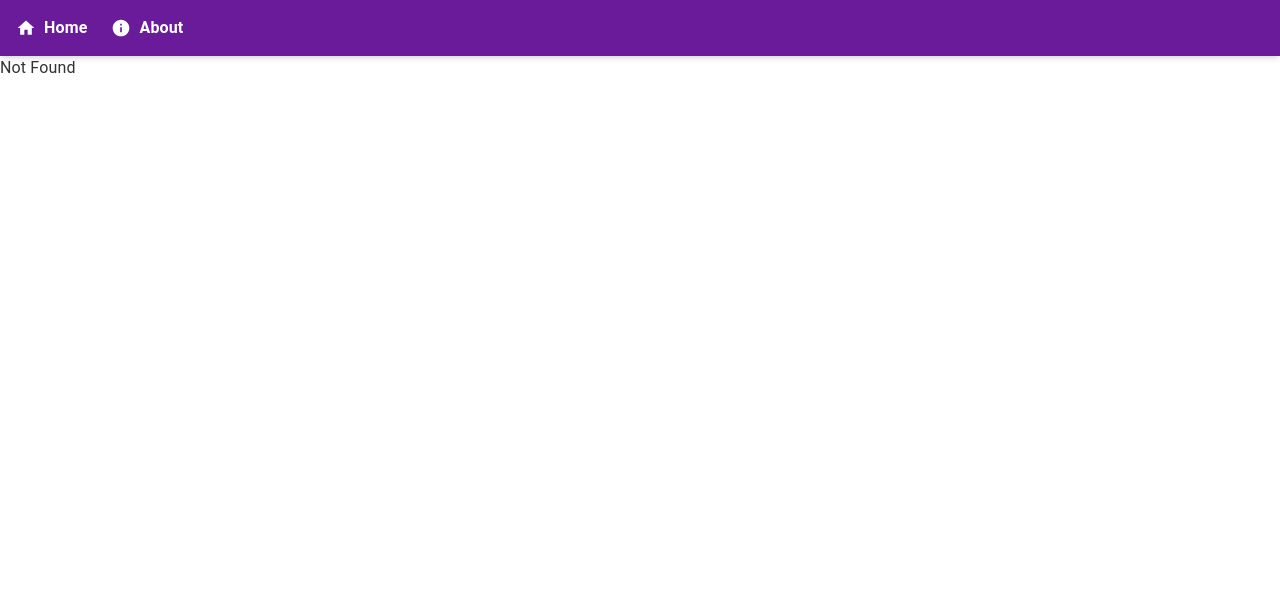
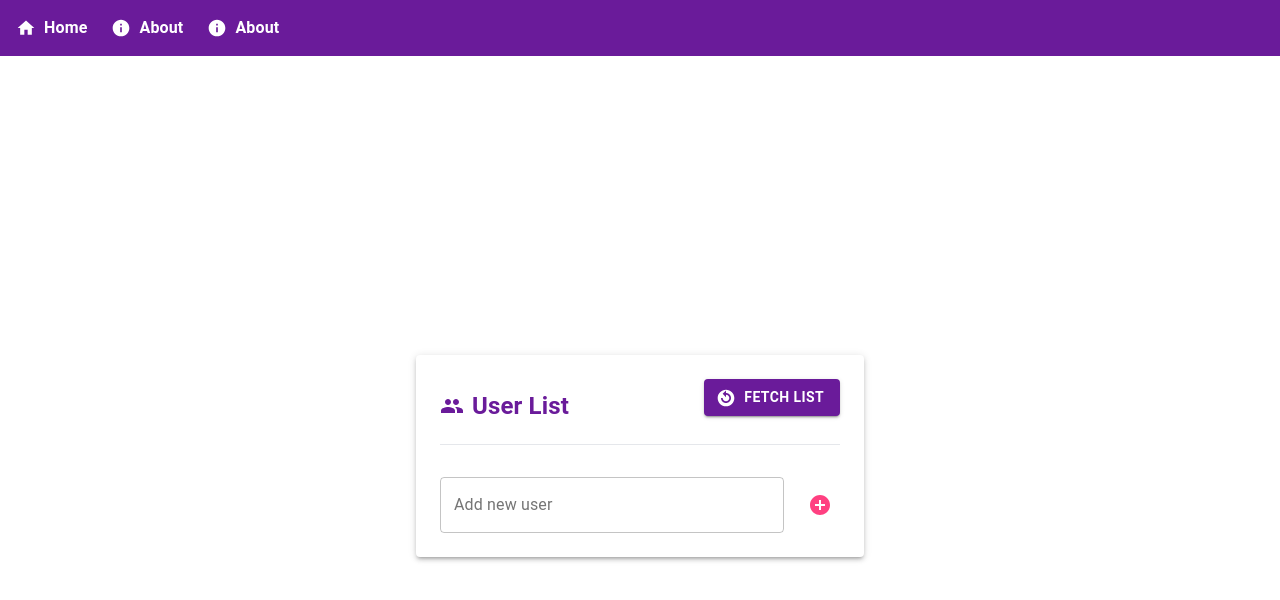
Before and after one commit to Junotas/React-Vite-TS-Tailwind-StartPage, a React (Vite) app: page /list in a window 1280 px wide. Before the commit this address had no page. Shown: the top 600 px of the page. Built offline with nearby package versions, Linux system fonts and the light colour scheme.

Commit message:
put the current index page code in a new page called list

```diff
--- a/src/routeTree.gen.ts
+++ b/src/routeTree.gen.ts
@@ -11,10 +11,17 @@
 // Import Routes
 
 import { Route as rootRoute } from './routes/__root'
+import { Route as ListImport } from './routes/list'
 import { Route as AboutImport } from './routes/about'
 import { Route as IndexImport } from './routes/index'
 
 // Create/Update Routes
+
+const ListRoute = ListImport.update({
+  id: '/list',
+  path: '/list',
+  getParentRoute: () => rootRoute,
+} as any)
 
 const AboutRoute = AboutImport.update({
   id: '/about',
@@ -46,6 +53,13 @@ declare module '@tanstack/react-router' {
       preLoaderRoute: typeof AboutImport
       parentRoute: typeof rootRoute
     }
+    '/list': {
+      id: '/list'
+      path: '/list'
+      fullPath: '/list'
+      preLoaderRoute: typeof ListImport
+      parentRoute: typeof rootRoute
+    }
   }
 }
 
@@ -54,36 +68,41 @@ declare module '@tanstack/react-router' {
 export interface FileRoutesByFullPath {
   '/': typeof IndexRoute
   '/about': typeof AboutRoute
+  '/list': typeof ListRoute
 }
 
 export interface FileRoutesByTo {
   '/': typeof IndexRoute
   '/about': typeof AboutRoute
+  '/list': typeof ListRoute
 }
 
 export interface FileRoutesById {
   __root__: typeof rootRoute
   '/': typeof IndexRoute
   '/about': typeof AboutRoute
+  '/list': typeof ListRoute
 }
 
 export interface FileRouteTypes {
   fileRoutesByFullPath: FileRoutesByFullPath
-  fullPaths: '/' | '/about'
+  fullPaths: '/' | '/about' | '/list'
   fileRoutesByTo: FileRoutesByTo
-  to: '/' | '/about'
-  id: '__root__' | '/' | '/about'
+  to: '/' | '/about' | '/list'
+  id: '__root__' | '/' | '/about' | '/list'
   fileRoutesById: FileRoutesById
 }
 
 export interface RootRouteChildren {
   IndexRoute: typeof IndexRoute
   AboutRoute: typeof AboutRoute
+  ListRoute: typeof ListRoute
 }
 
 const rootRouteChildren: RootRouteChildren = {
   IndexRoute: IndexRoute,
   AboutRoute: AboutRoute,
+  ListRoute: ListRoute,
 }
 
 export const routeTree = rootRoute
@@ -99,7 +118,8 @@ export const routeTree = rootRoute
       "filePath": "__root.tsx",
       "children": [
         "/",
-        "/about"
+        "/about",
+        "/list"
       ]
     },
     "/": {
@@ -107,6 +127,9 @@ export const routeTree = rootRoute
     },
     "/about": {
       "filePath": "about.tsx"
+    },
+    "/list": {
+      "filePath": "list.tsx"
     }
   }
 }
--- a/src/routes/__root.tsx
+++ b/src/routes/__root.tsx
@@ -43,6 +43,18 @@ export const Route = createRootRoute({
             <InfoIcon fontSize="small" />
             <span>About</span>
           </Link>
+          <Link
+            to="/list"
+            activeProps={{}}
+            className={baseLinkStyles}
+            style={{
+              color: theme.palette.primary.contrastText,
+              transition: "color 0.3s",
+            }}
+          >
+            <InfoIcon fontSize="small" />
+            <span>About</span>
+          </Link>
         </nav>
         <Outlet />
       </>
--- /dev/null
+++ b/src/routes/list.tsx
@@ -0,0 +1,122 @@
+import React, { useState } from "react";
+import { createFileRoute } from "@tanstack/react-router";
+import { useUserList } from "../hooks/useUserList";
+import { Button, IconButton, TextField, useTheme } from "@mui/material";
+import GroupIcon from "@mui/icons-material/Group";
+import AddCircleIcon from "@mui/icons-material/AddCircle";
+import DeleteIcon from "@mui/icons-material/Delete";
+import ReplayCircleFilledIcon from "@mui/icons-material/ReplayCircleFilled";
+
+export const Route = createFileRoute("/list")({
+  component: () => {
+    const [newUserName, setNewUserName] = useState("");
+    const {
+      users,
+      isLoading,
+      error,
+      toggleFetch,
+      addUser,
+      removeUser,
+      isModified,
+    } = useUserList();
+
+    const theme = useTheme();
+
+    const handleAddUser = () => {
+      if (newUserName.trim()) {
+        addUser(newUserName);
+        setNewUserName("");
+      }
+    };
+
+    const handleFormSubmit = (e: React.FormEvent) => {
+      e.preventDefault();
+      handleAddUser();
+    };
+
+    return (
+      <div
+        className="flex flex-col justify-center items-center min-h-screen"
+        style={{ backgroundColor: theme.palette.background.default }}
+      >
+        <div
+          className="w-full max-w-md"
+          style={{
+            backgroundColor: theme.palette.background.paper,
+            borderRadius: theme.shape.borderRadius,
+            boxShadow: theme.shadows[3],
+            padding: theme.spacing(3),
+          }}
+        >
+          <div className="flex justify-between items-center border-b pb-3 mb-4">
+            <div className="flex items-center space-x-2">
+              <GroupIcon sx={{ color: theme.palette.primary.main }} />
+              <h2
+                className="text-2xl font-bold"
+                style={{ color: theme.palette.primary.main }}
+              >
+                User List
+              </h2>
+            </div>
+            <Button
+              variant="contained"
+              color="primary"
+              onClick={toggleFetch}
+              sx={{ fontWeight: "bold", marginBottom: 2 }}
+              startIcon={<ReplayCircleFilledIcon />}
+            >
+              {isModified ? "Reset List" : "Fetch List"}
+            </Button>
+          </div>
+
+          <div
+            className="max-h-[250px] overflow-y-auto scrollbar-thin"
+            style={{
+              scrollbarColor: `${theme.palette.grey[400]} ${theme.palette.grey[200]}`,
+            }}
+          >
+            {isLoading ? (
+              <p>Loading users...</p>
+            ) : error ? (
+              <p style={{ color: theme.palette.error.main }}>
+                Error loading users
+              </p>
+            ) : (
+              <ul className="list-disc list-inside text-center space-y-2">
+                {users.map((user) => (
+                  <li
+                    key={user.id}
+                    className="flex justify-between items-center text-lg"
+                  >
+                    {user.name}
+                    <IconButton
+                      onClick={() => removeUser(user.id)}
+                      sx={{ color: theme.palette.secondary.main }}
+                      aria-label="delete user"
+                    >
+                      <DeleteIcon />
+                    </IconButton>
+                  </li>
+                ))}
+              </ul>
+            )}
+          </div>
+
+          <form onSubmit={handleFormSubmit} className="flex items-center mt-4">
+            <TextField
+              variant="outlined"
+              label="Add new user"
+              value={newUserName}
+              onChange={(e) => setNewUserName(e.target.value)}
+              fullWidth
+              sx={{ mr: 2 }}
+            />
+            <IconButton type="submit" color="secondary" aria-label="add user">
+              <AddCircleIcon />
+            </IconButton>
+          </form>
+        </div>
+      </div>
+    );
+  },
+});
```
